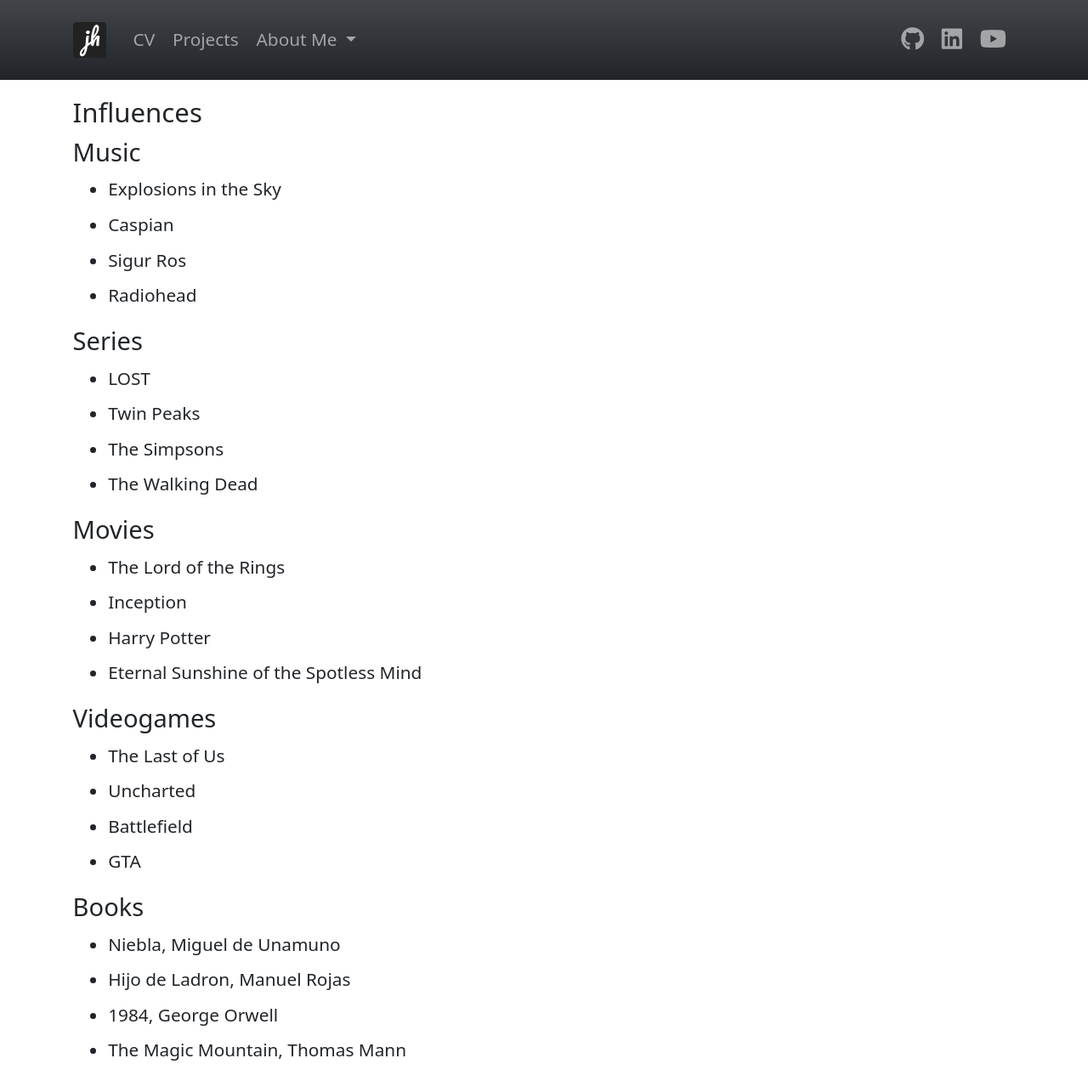
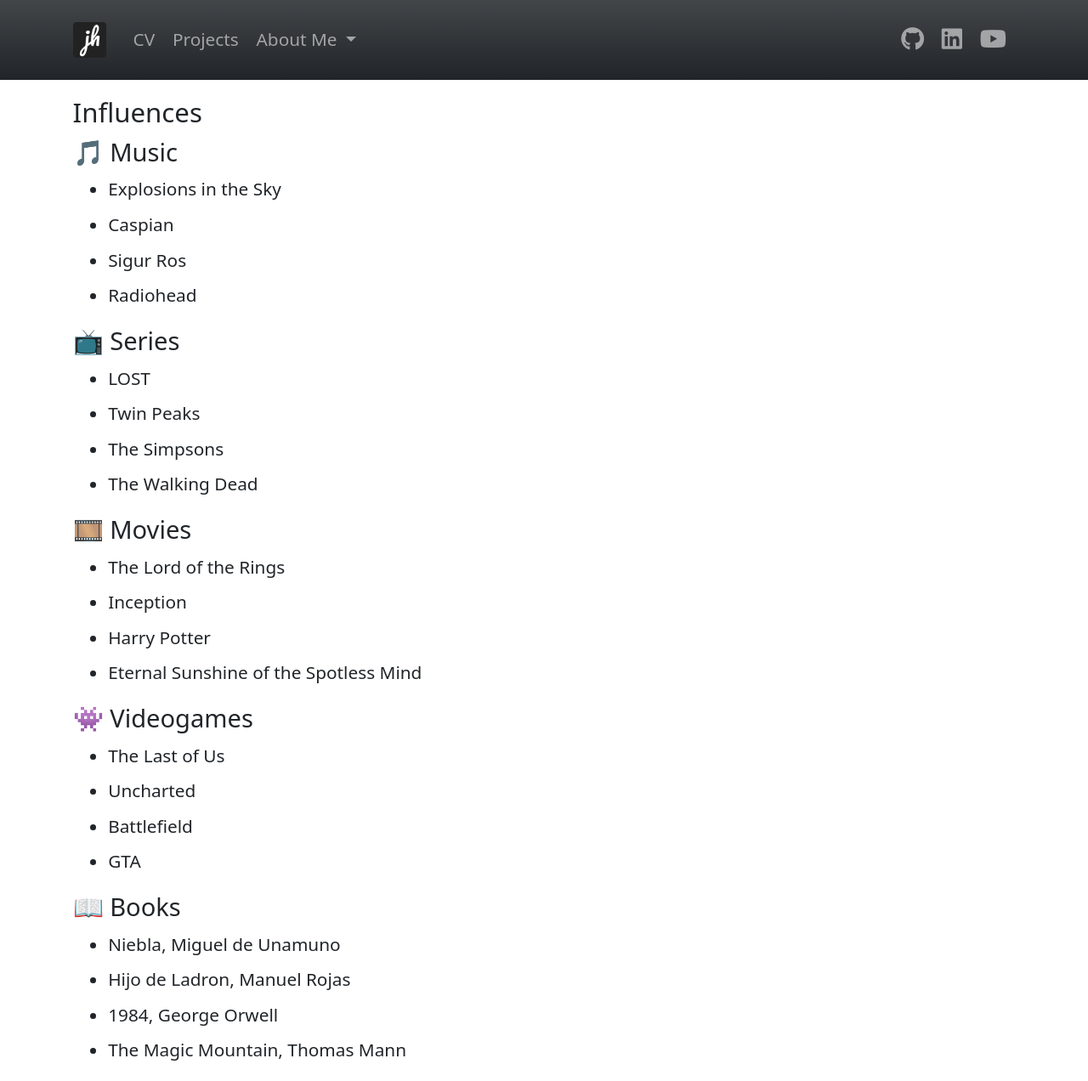
Before and after one commit to HenrYxZ/henryxz.github.io, a Jekyll site: the page built from about_me/influences/index.md, in a window 1280 px wide. Shown: the whole page at 85% size. Built offline with Jekyll 4.4.1, drawn with Linux system fonts in a browser that asks for light colours; nearby versions of some CDN libraries.

```diff
--- a/about_me/influences/index.md
+++ b/about_me/influences/index.md
@@ -4,31 +4,31 @@ title: About Me - Hernaldo Jesús
 ---
 # Influences
 
-## Music
+## 🎵 Music
 - Explosions in the Sky
 - Caspian
 - Sigur Ros
 - Radiohead
 
-## Series
+## 📺 Series
 - LOST
 - Twin Peaks
 - The Simpsons
 - The Walking Dead
 
-## Movies
+## 🎞 Movies
 - The Lord of the Rings
 - Inception
 - Harry Potter
 - Eternal Sunshine of the Spotless Mind
 
-## Videogames
+## 👾 Videogames
 - The Last of Us
 - Uncharted
 - Battlefield
 - GTA
 
-## Books
+## 📖 Books
 - Niebla, Miguel de Unamuno
 - Hijo de Ladron, Manuel Rojas
 - 1984, George Orwell
```
